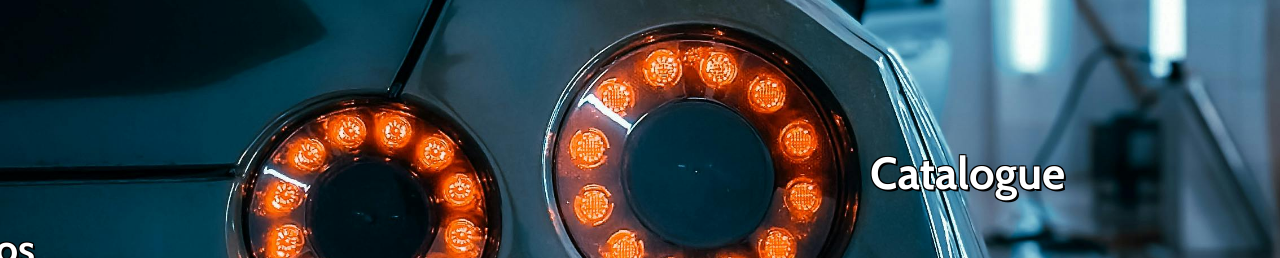
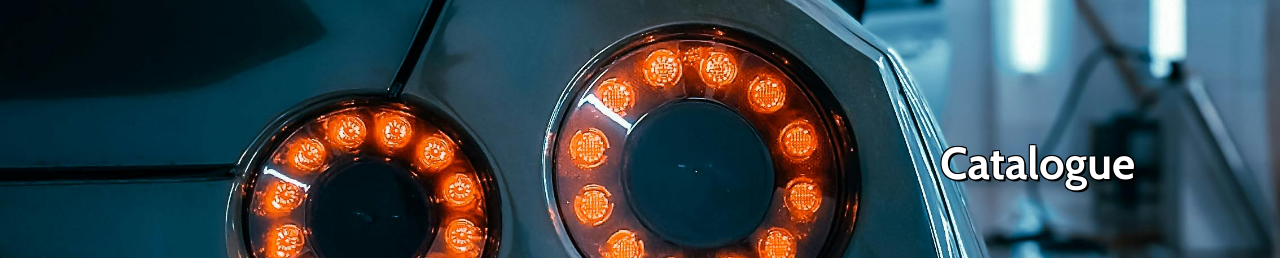
Before and after one commit to DoomZyx/SKG-AUTOPARTS, a React (Vite) app in the folder react/FrontEnd/: page / in a window 1280 px wide. Shown: the part 1011-1269 px from the top of the page. Built offline with nearby package versions, Linux system fonts and the light colour scheme.

Commit message:
repositionnement balise a homepage

```diff
--- a/react/FrontEnd/src/components/Homepage-components/Nav/_Nav.scss
+++ b/react/FrontEnd/src/components/Homepage-components/Nav/_Nav.scss
@@ -4,15 +4,15 @@
  display: flex;
   font-size: 45px;
   position: absolute;
-  left: 870px;
-  margin-bottom: 30px;
+  left: 940px;
+  margin-bottom: 50px;
   z-index: 999;
 }
 
 .About-links {
  display: flex;
  position: absolute;
- right: 1245px;
+ right: 1280px;
  margin-top: 60px;
  z-index: 999;
   font-size: 40px;
```
